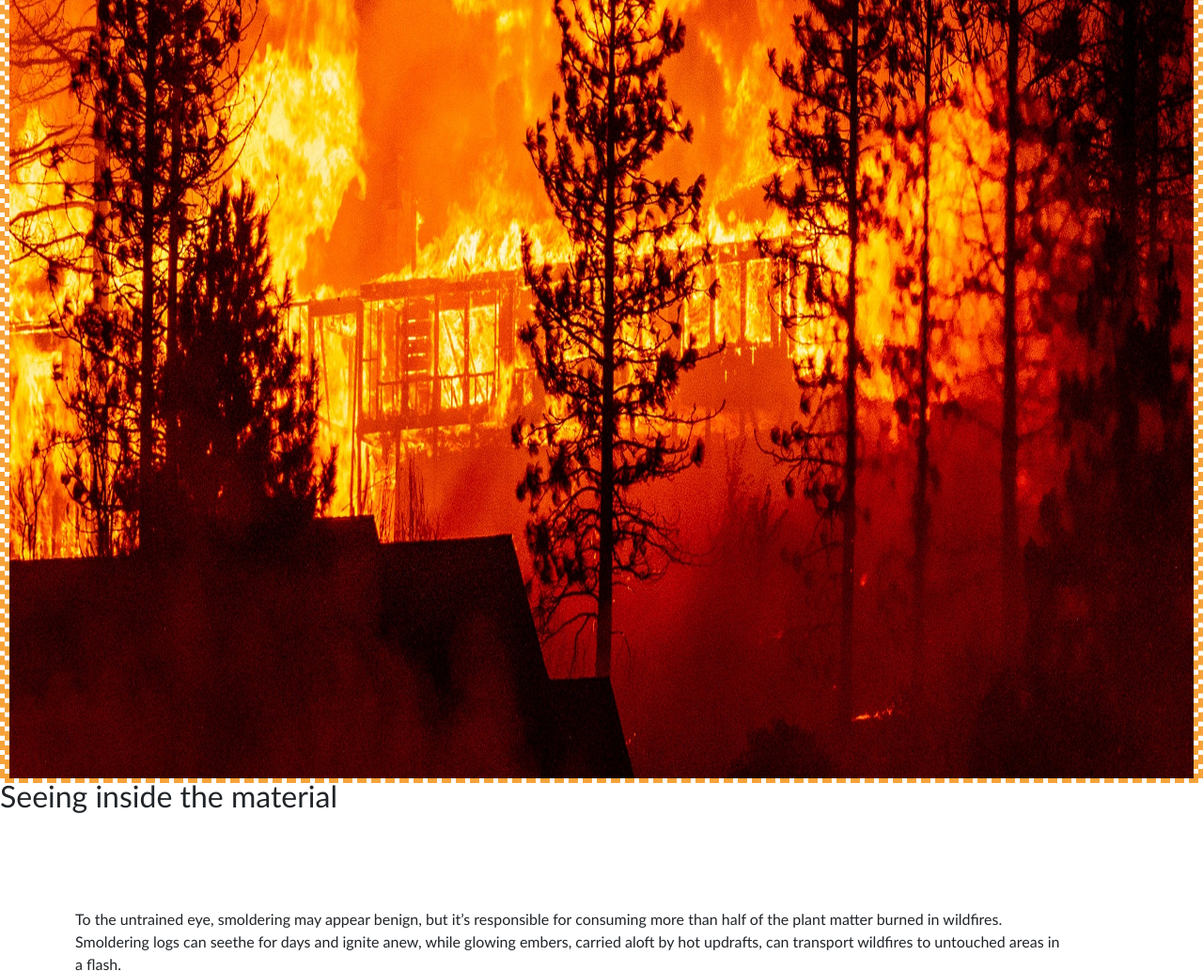
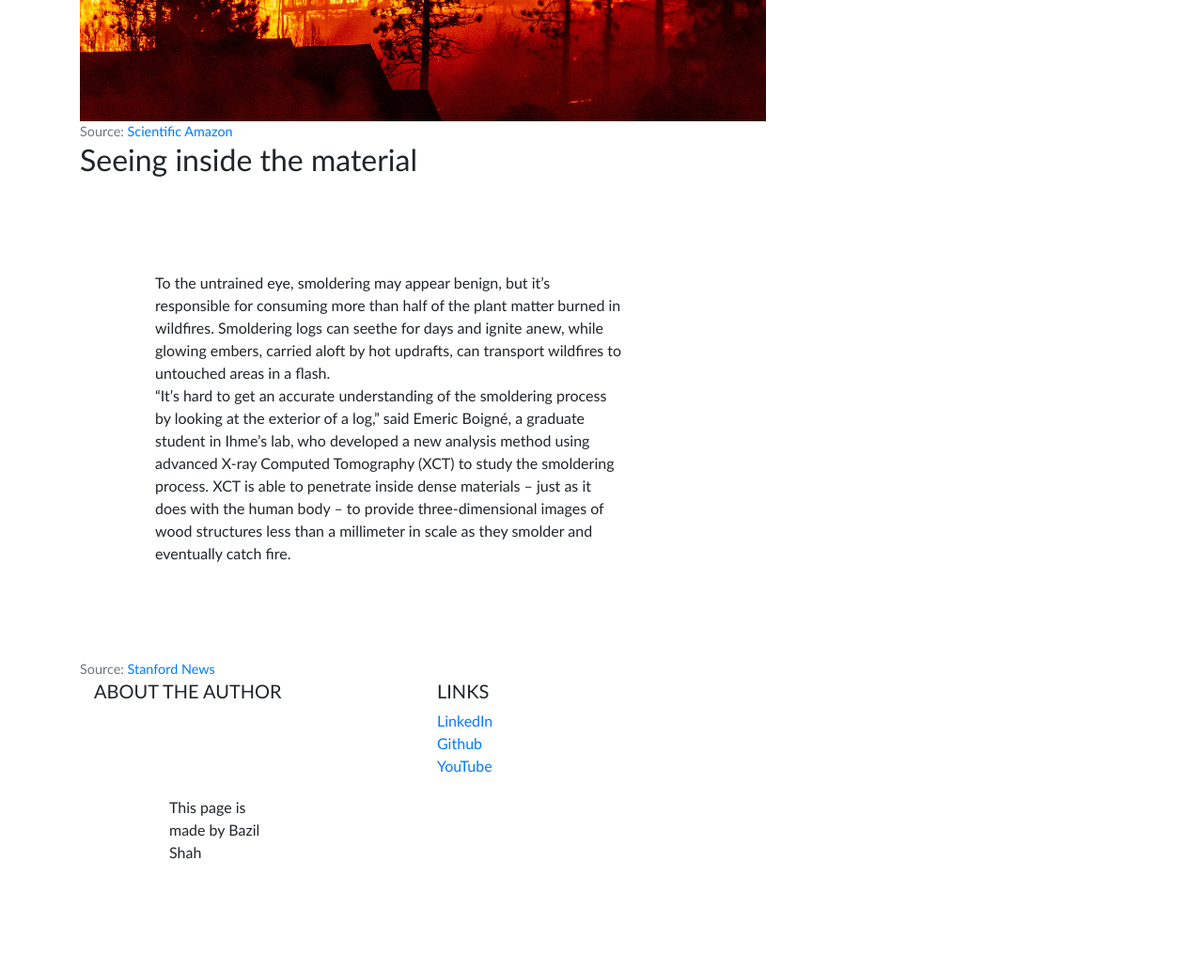
Before and after one commit to BossWasHere/cs-in-society, a website built with Vite: page bs.html in a window 1280 px wide. Shown: the part 1120-2153 px from the top of the page at 94% size. Built offline with nearby package versions, Linux system fonts and the light colour scheme.

Commit message:
Updated reference style to make it more consistent

```diff
--- a/bs.html
+++ b/bs.html
@@ -73,7 +73,7 @@
         >
       </li>
       <li class="nav-item">
-        <a class="nav-link" href="ts.html">[Page 1]</a>
+        <a class="nav-link" href="ts.html">AI in art</a>
       </li>
       <li class="nav-item">
         <a class="nav-link" href="bs.html">Fighting wildfires</a>
@@ -88,13 +88,26 @@
   </div>
 </nav>
 
+<div id="content" class="container">
+  <div class="blog-header">
 <h1>CAT scans and advanced computing used by Stanford researchers to fight wildfires</h1>
+    <div class="row">
+      <div class="col-sm-8 blog-main">
+        <div class="blog-post">
+          <p class="blog-post-meta">
+            October 29, 2021 by <b>Bazil Shah</b>
+          </p>
+          <hr />
 <p>CAT scanners, instruments usually used in medicine to get a detailed image of a person's body, have recently been used by Stanford researchers to gain a better understanding on the process of
 how exactly smoldering works (the state of burning without flame that often leads to fire). They then folded this deeper understanding of burning into computer models to predict where wildfires might strike next.
   These models could help firefighters allocate precious resources, reduce the loss of property and help save lives, the researchers say.
-</p>
-<div class="box center">
-<img src="wildfire.jpg" alt="wildfire from www.scientificamerican.com" width="1500" class="box center" >
+</p></div>
+<div>
+<img src="wildfire.jpg" alt="wildfire from www.scientificamerican.com" height="300">
+  <figcaption class="figure-caption">
+    Source:
+    <a href="https://www.scientificamerican.com/article/severe-wildfires-raise-the-chance-for-future-monstrous-blazes/">Scientific Amazon</a>
+  </figcaption>
 </div>
 <h2>Seeing inside the material</h2>
 <p>To the untrained eye, smoldering may appear benign, but it’s responsible for consuming more than half of the plant matter burned in wildfires. Smoldering logs can seethe for days and ignite anew,
@@ -103,10 +116,10 @@ how exactly smoldering works (the state of burning without flame that often lead
   XCT is able to penetrate inside dense materials – just as it does with the human body – to provide three-dimensional
   images of wood structures less than a millimeter in scale as they smolder and eventually catch fire.</p>
 <p></p>
-<h3>Refernces:</h3>
-<li><a href="https://news.stanford.edu/2020/09/22/predicting-wildfires-cat-scans/">Stanford News</a></li>
-<li><a href="https://www.scientificamerican.com/article/severe-wildfires-raise-the-chance-for-future-monstrous-blazes/">Image from Scientific Amazon</a></li>
-
+  <figcaption class="figure-caption">
+    Source:
+    <a href="https://news.stanford.edu/2020/09/22/predicting-wildfires-cat-scans/">Stanford News</a>
+  </figcaption>
 <!-- Footer Links -->
 <div class="container-fluid text-center text-md-left">
 
@@ -151,7 +164,7 @@ how exactly smoldering works (the state of burning without flame that often lead
 </div>
 <!-- Footer Links -->
 
-</footer>
+</div>
 <!-- Footer -->
 </body>
 </html>
```
